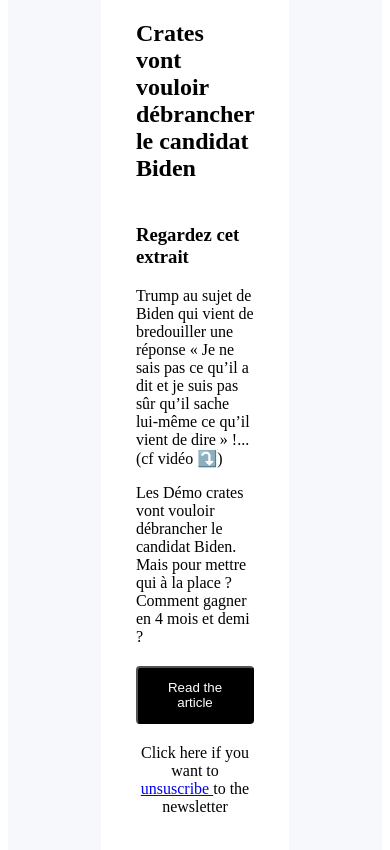
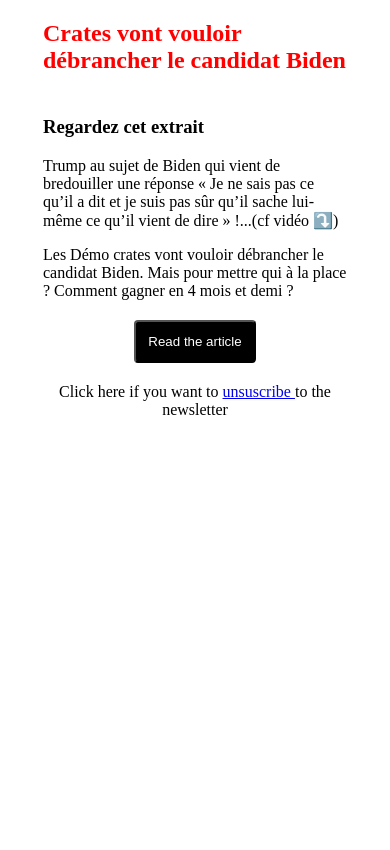
Before and after one commit to tiavina-mika/raw-email-template, a website: page index.html in a window 390 px wide. Shown: the part 84-934 px from the top of the page. After the commit the page ends 844 px from the top, so only its background shows below. Drawn offline with Linux system fonts and the light colour scheme.

Commit message:
add responsive

```diff
--- a/index.html
+++ b/index.html
@@ -1,3 +1,5 @@
+<!-- https://www.emailonacid.com/blog/article/email-development/media-queries-in-html-email/ -->
+<!-- https://help.brevo.com/hc/en-us/articles/6632412983186-Limitations-when-using-HTML-for-your-email-campaigns#tab-content-82 -->
 <!DOCTYPE html>
 <html lang="en">
   <head>
@@ -8,10 +10,34 @@
     <link rel="stylesheet" href="styles.css" />
   </head>
   <body>
-    <table style="background-color: #f6f8fc;" role=”presentation” border="0" cellpadding="0" cellspacing="0" align="center">
+    <style>
+      .container {
+        background-color: #f6f8fc;
+      }
+      .left, .right {
+        width: 25%;
+      }
+      .center {
+        width: 75%;
+      }
+      @media only screen and (max-width: 600px) {
+        .left, .right {
+          width: 0;
+        }
+      }
+      @media only screen and (min-width: 600px) and (max-width: 900px) {
+        .left, .right {
+          width: 10%;
+        }
+      }
+      .par {
+        color: red;
+      }
+    </style>
+    <table class="container" role=”presentation” border="0" cellpadding="0" cellspacing="0" align="center">
       <tr>
         <!-- left -->
-        <td style="width: 25%"></td>
+        <td class="left"></td>
         <!-- cesnter -->
         <td style="background-color: #fff; padding: 24px 32px;">
           <table>
@@ -26,7 +52,7 @@
             <tr>
               <!-- title -->
               <td align="left">
-                  <h2>
+                  <h2 class="par">
                     Crates vont vouloir débrancher le candidat Biden
                   </h2>
                 </td>
@@ -63,7 +89,7 @@
             </tr>
           </table>
         </td>
-        <td style="width: 25%"></td>
+        <td class="right"></td>
       </tr>
     </table>
   </body>
```
